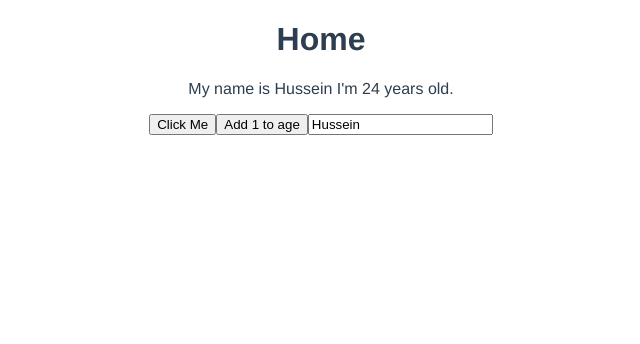
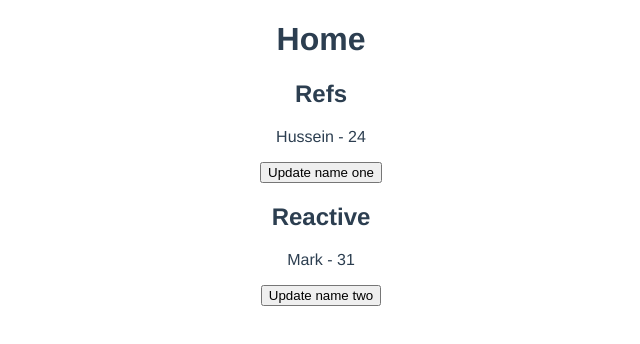
Before and after one commit to Huseinaz/dojo-blog, a Vue app: page / in a window 1280 px wide. Shown: the top 344 px of the page, without its empty margins (319-959 px from the left). Built offline with nearby package versions, Linux system fonts and the light colour scheme.

Commit message:
Refs vs Reactive

```diff
--- a/src/views/HomeView.vue
+++ b/src/views/HomeView.vue
@@ -1,29 +1,36 @@
 <template>
   <div class="home">
     <h1>Home</h1>
-    <p>My name is {{ name }} I'm {{ age }} years old.</p>
-    <button @click="handleClick">Click Me</button>
-    <button @click="age++">Add 1 to age</button>
-    <input type="text" v-model="name">
+    <h2>Refs</h2>
+    <p>{{ nameOne.name }} - {{ nameOne.age }}</p>
+    <button @click="updateNameOne">Update name one</button>
+    <h2>Reactive</h2>
+    <p>{{ nameTwo.name }} - {{ nameTwo.age }}</p>
+    <button @click="updateNameTwo">Update name two</button>
   </div>
 </template>
 
 <script>
-import { ref } from 'vue'
+import { reactive, ref } from 'vue'
 
 export default {
   name: 'HomeView',
   setup() {
 
-    const name = ref('Hussein')
-    const age = ref(24)
+    const nameOne = ref({name: 'Hussein', age: 24})
+    const nameTwo = reactive({name: 'Mark', age: 31})
 
-    const handleClick = () => {
-      name.value = 'Joe'
-      age.value = 20
+    const updateNameOne = () => {
+      nameOne.value.name = 'Joe'
+      nameOne.value.age = 20
     }
 
-    return { name, age, handleClick }
+    const updateNameTwo = () => {
+      nameTwo.name = 'Josh'
+      nameTwo.age = 28
+    }
+
+    return { nameOne, updateNameOne, nameTwo, updateNameTwo }
   },
 }
 </script>
```
